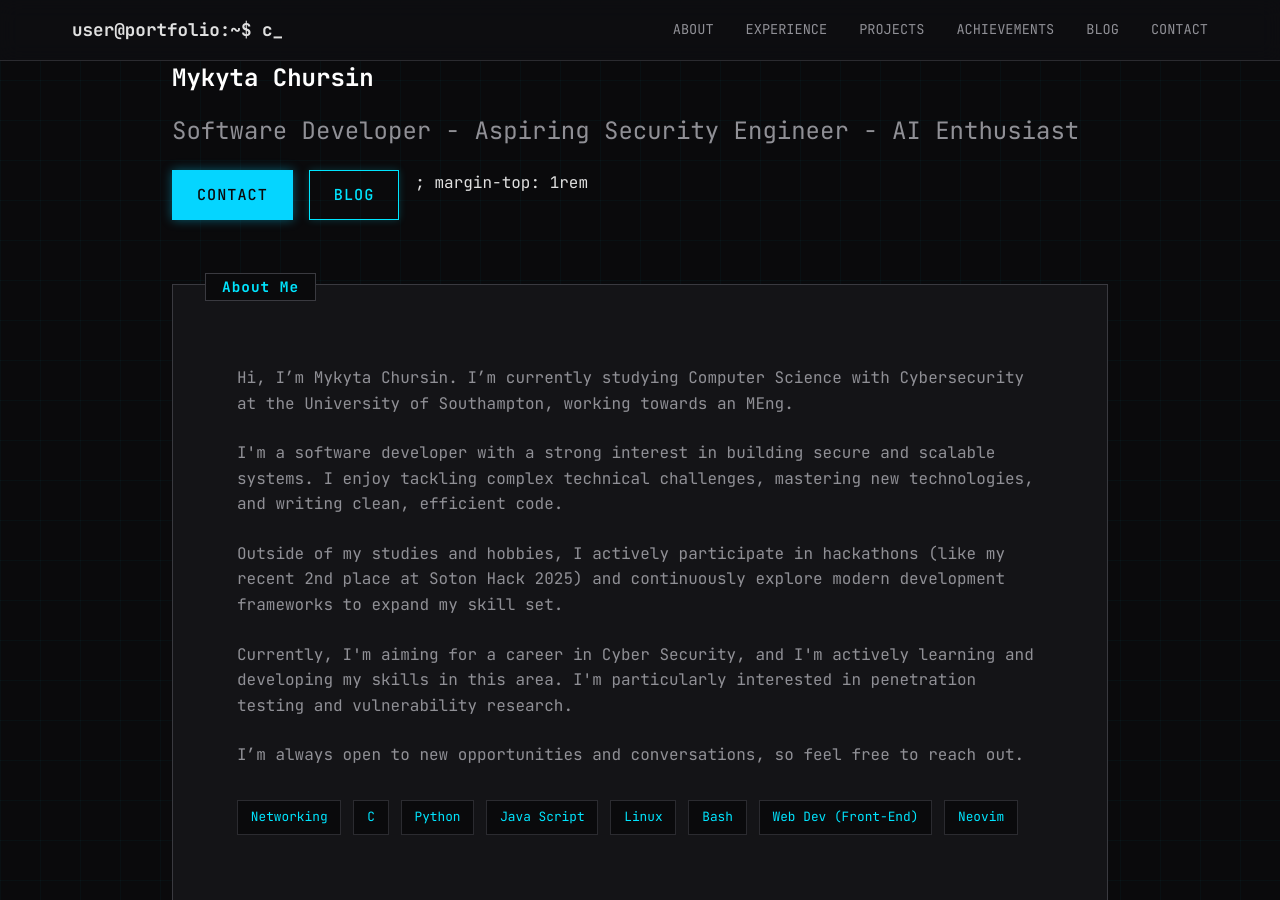
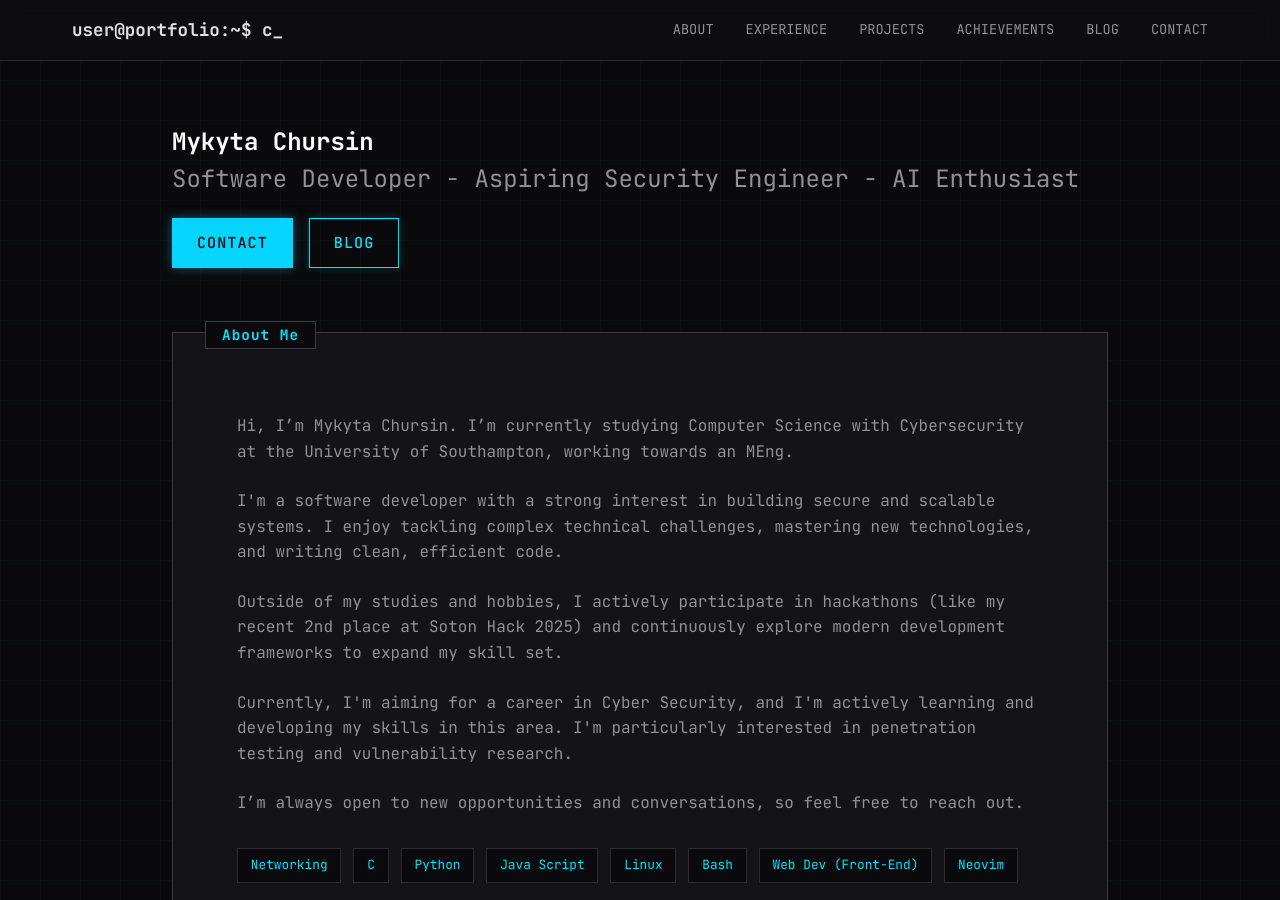
Before and after one commit to takymy/takymy.github.io, a Jekyll site: the page built from index.html, in a window 1280 px wide and 900 px high. Built offline with Jekyll 4.4.1, drawn with Linux system fonts in a browser that asks for light colours.

Commit message:
Updated margin in index.html

```diff
--- a/index.html
+++ b/index.html
@@ -3,15 +3,15 @@ layout: default
 ---
 <!-- MAIN HERO SECTION -->
 <section id="main-hero" class="section hero-section" style="display: flex; flex-direction: column; align-items: flex-start;">
-    <h1 class="hero-title" style="margin-bottom: 0.5rem; font-weight: 700;">
+    <h1 class="hero-title" style="margin-top: 4rem; margin-bottom: 0.5rem; font-weight: 700;">
         <span class="glow-text">{{ site.data.about.headline }}</span>
     </h1>
-    <h2 class="hero-subtitle" style="color: var(--text-secondary); margin-top: 150px; margin-top: 1rem; margin-bottom: 1.5rem; font-weight: 400; font-family: var(--font-mono);">
+    <h2 class="hero-subtitle" style="color: var(--text-secondary); margin-bottom: 1.5rem; font-weight: 400; font-family: var(--font-mono);">
         {{ site.data.about.subheadline }}
     </h2>
     <div style="display: flex; gap: 1rem;">
         <a href="{{ '/#contact' | relative_url }}" class="btn btn-primary">Contact</a>
-        <a href="{{ '/blog' | relative_url }}" class="btn btn-secondary">Blog</a>; margin-top: 1rem
+        <a href="{{ '/blog' | relative_url }}" class="btn btn-secondary">Blog</a>
     </div>
 </section>
 
```
